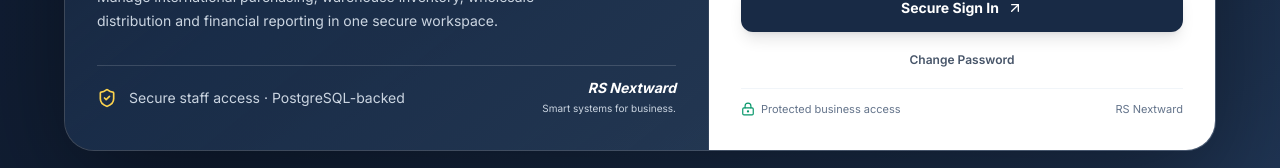
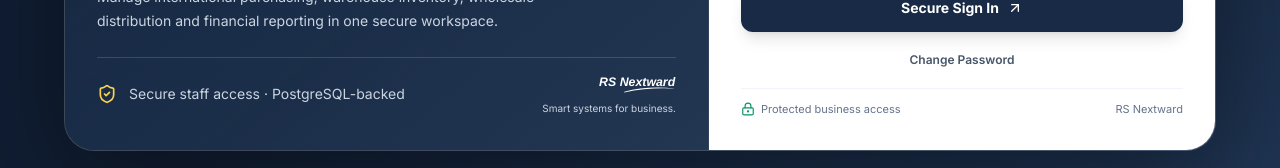
Before and after one commit to Rashid-RG/hardware-shop-pos-and-inventory, a React (Vite) app: page / in a window 1280 px wide. Shown: the part 508-676 px from the top of the page. Built offline with nearby package versions, Linux system fonts and the light colour scheme; no server answers.

Commit message:
Reuse invoice RS Nextward wordmark and underline on login

```diff
--- a/src/App.tsx
+++ b/src/App.tsx
@@ -792,7 +792,7 @@ export default function App() {
                 <p className="mt-4 max-w-md text-sm leading-6 text-slate-300">Manage international purchasing, warehouse inventory, wholesale distribution and financial reporting in one secure workspace.</p>
               </div>
             </div>
-            <div className="flex flex-wrap items-center justify-between gap-3 border-t border-white/15 pt-3 text-sm text-slate-300"><div className="flex items-center gap-3"><ShieldCheck className="h-5 w-5 shrink-0 text-amber-300" /><span>Secure staff access · PostgreSQL-backed</span></div><div className="text-right"><span className="block text-sm font-bold italic text-white">RS Nextward</span><span className="block text-[10px] text-slate-300">Smart systems for business.</span></div></div>
+            <div className="flex flex-wrap items-center justify-between gap-3 border-t border-white/15 pt-3 text-sm text-slate-300"><div className="flex items-center gap-3"><ShieldCheck className="h-5 w-5 shrink-0 text-amber-300" /><span>Secure staff access · PostgreSQL-backed</span></div><div className="text-right"><svg role="img" aria-label="RS Nextward" viewBox="0 0 158 28" className="ml-auto block h-7 w-[122px] text-white"><text x="157" y="17" textAnchor="end" fill="currentColor" fontFamily="Helvetica, Arial, sans-serif" fontSize="16" fontWeight="bold" fontStyle="italic">RS Nextward</text><path d="M91 24 Q121 16 158 20 Q123 18 91 25 Z" fill="currentColor" /></svg><span className="block text-[10px] text-slate-300">Smart systems for business.</span></div></div>
           </section>
           <div className="bg-white p-5 text-slate-900 sm:p-6 xl:p-8 flex flex-col justify-center">
             <div className="mb-4">
```
